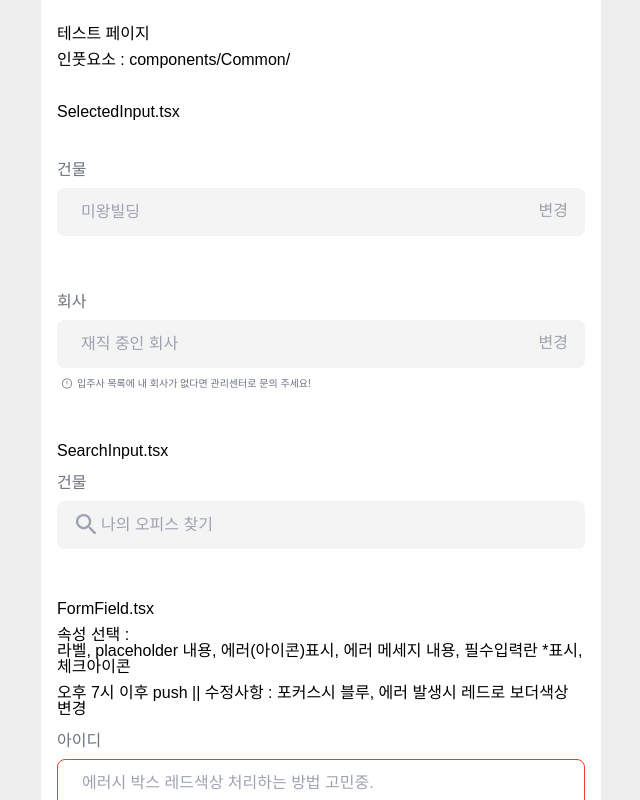
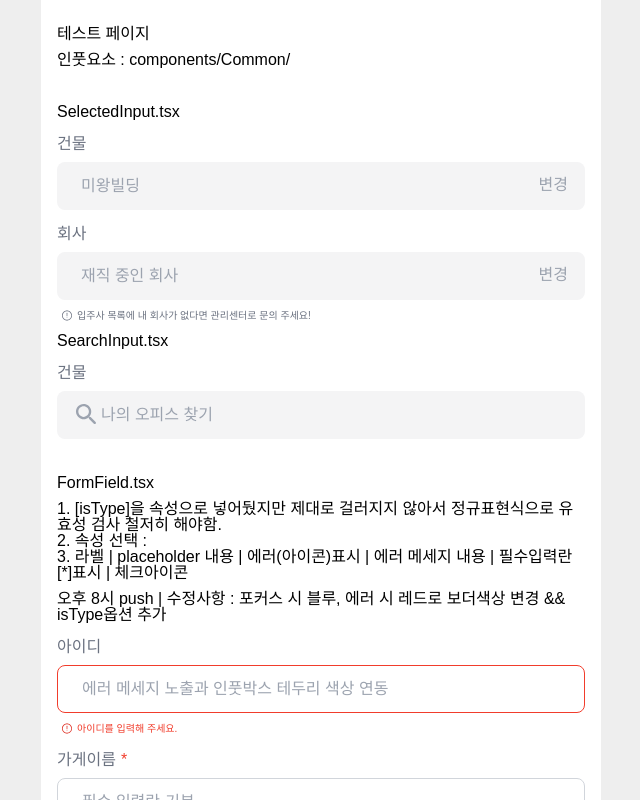
Before and after one commit to FC-Chilli-Bubble/front-officener, a React (Vite) app: page /login in a window 1280 px wide. Shown: the whole page, without its empty margins (319-959 px from the left). Built offline with nearby package versions, Linux system fonts and the light colour scheme; a web font is replaced by a local one.

Commit message:
:립스틱: Design: ;인풋 공통  컴포넌트 작업완료

```diff
--- a/src/components/Common/FormField.tsx
+++ b/src/components/Common/FormField.tsx
@@ -6,6 +6,7 @@ type ErrorRedIconType = 'error' | 'none';
 type CheckIconType = 'check' | 'none';
 
 type TheInputProps = {
+  isType: string;
   label: string;
   placeholder: string;
   isRequired?: boolean;
@@ -17,6 +18,7 @@ type TheInputProps = {
 // isRequired prop이 true인 경우 라벨에 '*' 표시가 추가되고, 그렇지 않은 경우 라벨만 표시
 
 const FormField = ({
+  isType,
   label,
   isRequired = false,
   placeholder,
@@ -37,14 +39,17 @@ const FormField = ({
       <InputContainer>
         {redErrorIcon == 'none' ? (
           <InputBox
-            type="text"
+            type={isType}
             placeholder={placeholder}
-            id="input-box"></InputBox>
+            id="input-box"
+            name={isType}
+            required></InputBox>
         ) : (
           <ErrorInputBox
             type="text"
             placeholder={placeholder}
-            id="input-box"></ErrorInputBox>
+            id="input-box"
+            required></ErrorInputBox>
         )}
         {checkIcon !== 'none' && (
           <InnerIcon
--- a/src/pages/Login/Login.tsx
+++ b/src/pages/Login/Login.tsx
@@ -12,7 +12,6 @@ const Login = () => {
       <p>인풋요소 : components/Common/ </p>
       <br />
       <h3>SelectedInput.tsx</h3>
-      <br />
       <SelectedInput
         label={'건물'}
         placeholder={'미왕빌딩'}
@@ -20,8 +19,7 @@ const Login = () => {
           console.log('컴포넌트 변경각');
         }}
       />
-      <br />
-      <br />
+
       <SelectedInput
         label={'회사'}
         placeholder={'재직 중인 회사'}
@@ -30,39 +28,49 @@ const Login = () => {
           console.log('컴포넌트 변경각');
         }}
       />
-      <br />
-      <br />
+
       <h3>SearchInput.tsx</h3>
       <SearchInput
         label={'건물'}
         placeholder={'나의 오피스 찾기'}
       />
       <br />
-      <br />
       <h3>FormField.tsx</h3>
       <div>
-        {' '}
-        속성 선택 : <br />
-        라벨, placeholder 내용, 에러(아이콘)표시, 에러 메세지 내용, 필수입력란 *표시, 체크아이콘{' '}
+        1. [isType]을 속성으로 넣어뒀지만 제대로 걸러지지 않아서 정규표현식으로 유효성 검사 철저히
+        해야함.
+        <br />
+        2. 속성 선택 : <br />
+        3. 라벨 | placeholder 내용 | 에러(아이콘)표시 | 에러 메세지 내용 | 필수입력란 [*]표시 |
+        체크아이콘
       </div>
-      <div>오후 7시 이후 push || 수정사항 : 포커스시 블루, 에러 발생시 레드로 보더색상 변경</div>
+      <div>
+        오후 8시 push | 수정사항 : 포커스 시 블루, 에러 시 레드로 보더색상 변경 && isType옵션 추가
+      </div>
       <FormField
+        isType="email"
         label={'아이디'}
-        placeholder={'에러시 박스 레드색상 처리하는 방법 고민중.'}
+        placeholder={'에러 메세지 노출과 인풋박스 테두리 색상 연동'}
         redErrorIcon="error"
         errorMessage={'아이디를 입력해 주세요.'}
       />
-      <br />
-      <br />
       <FormField
+        isType="text"
         label={'가게이름'}
-        isRequired //필수 입력란 일때의 작성.
+        isRequired // * 표시 여부
         placeholder={'필수 입력란-기본'}
       />
-      <br />
       <FormField
-        label={'가게이름'}
-        isRequired //필수 입력란 일때의 작성.
+        isType="url"
+        label={'메뉴판 링크'}
+        isRequired // * 표시 여부
+        placeholder={'메뉴판은 url만 입력되게끔'}
+        checkIcon="check"
+      />
+      <FormField
+        isType="number"
+        label={'배달비'}
+        isRequired // * 표시 여부
         placeholder={'필수 입력란-양식통과'}
         checkIcon="check"
       />
--- a/src/styles/GlobalStyles.ts
+++ b/src/styles/GlobalStyles.ts
@@ -33,6 +33,11 @@ const GlobalStyles = createGlobalStyle`
     border: none;
     outline: none;
     cursor: pointer;
+    &::-webkit-outer-spin-button,
+    &::-webkit-inner-spin-button {
+    -webkit-appearance: none;
+    margin: 0;
+    }
   }
   ::placeholder{
     font-size: 16px;
```
